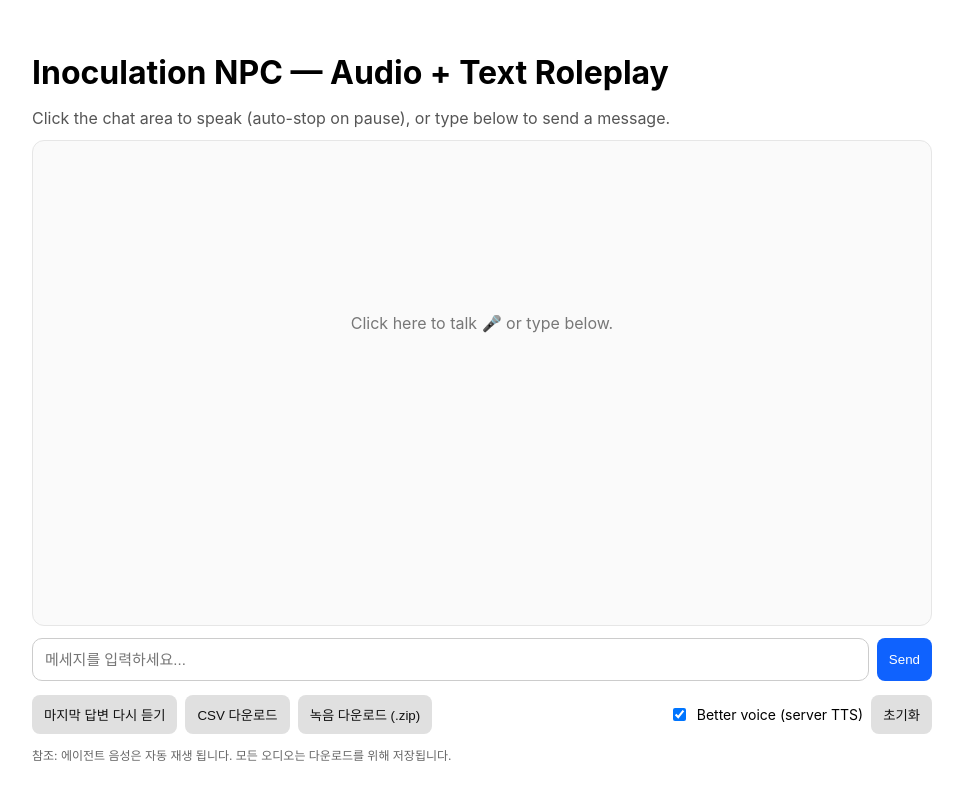
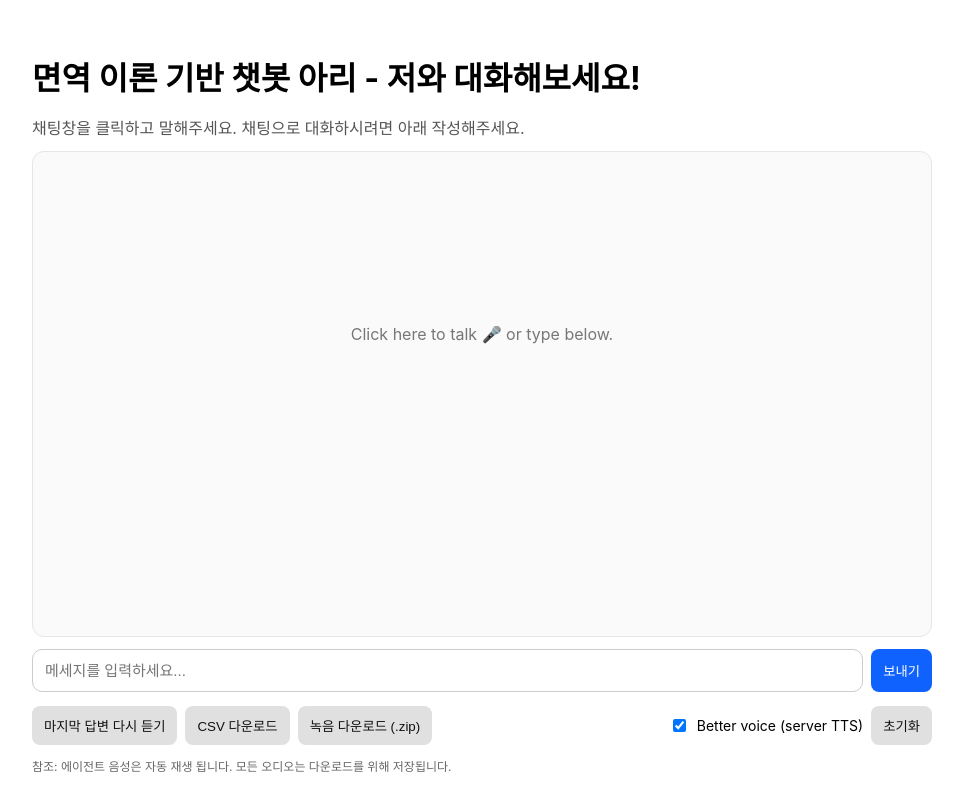
Before and after one commit to sylille/inoculation-chatbot, a Next.js app: page / in a window 1280 px wide. Shown: the whole page, without its empty margins (158-1121 px from the left). Built offline with nearby package versions, Linux system fonts and the light colour scheme.

Commit message:
Update index.tsx

```diff
--- a/pages/index.tsx
+++ b/pages/index.tsx
@@ -449,9 +449,9 @@ async function downloadRecordingsZip() {
 
   return (
     <main style={{ padding: 24, fontFamily: 'Inter, Arial, sans-serif', maxWidth: 900, margin: '0 auto' }}>
-      <h1 style={{ marginBottom: 8 }}>Inoculation NPC — Audio + Text Roleplay</h1>
+      <h1 style={{ marginBottom: 8 }}>면역 이론 기반 챗봇 아리 - 저와 대화해보세요!</h1>
       <p style={{ color: '#555', marginBottom: 12 }}>
-        Click the chat area to speak (auto-stop on pause), or type below to send a message.
+        채팅창을 클릭하고 말해주세요. 채팅으로 대화하시려면 아래 작성해주세요.
       </p>
 
       {/* Chat window (click to toggle recording) */}
@@ -531,7 +531,7 @@ async function downloadRecordingsZip() {
           style={{ padding: '10px 12px', background: '#0f62fe', color: 'white', border: 'none', borderRadius: 8, cursor: 'pointer' }}
           aria-label="메세지 보내기"
         >
-          Send
+          보내기
         </button>
       </div>
 
```
